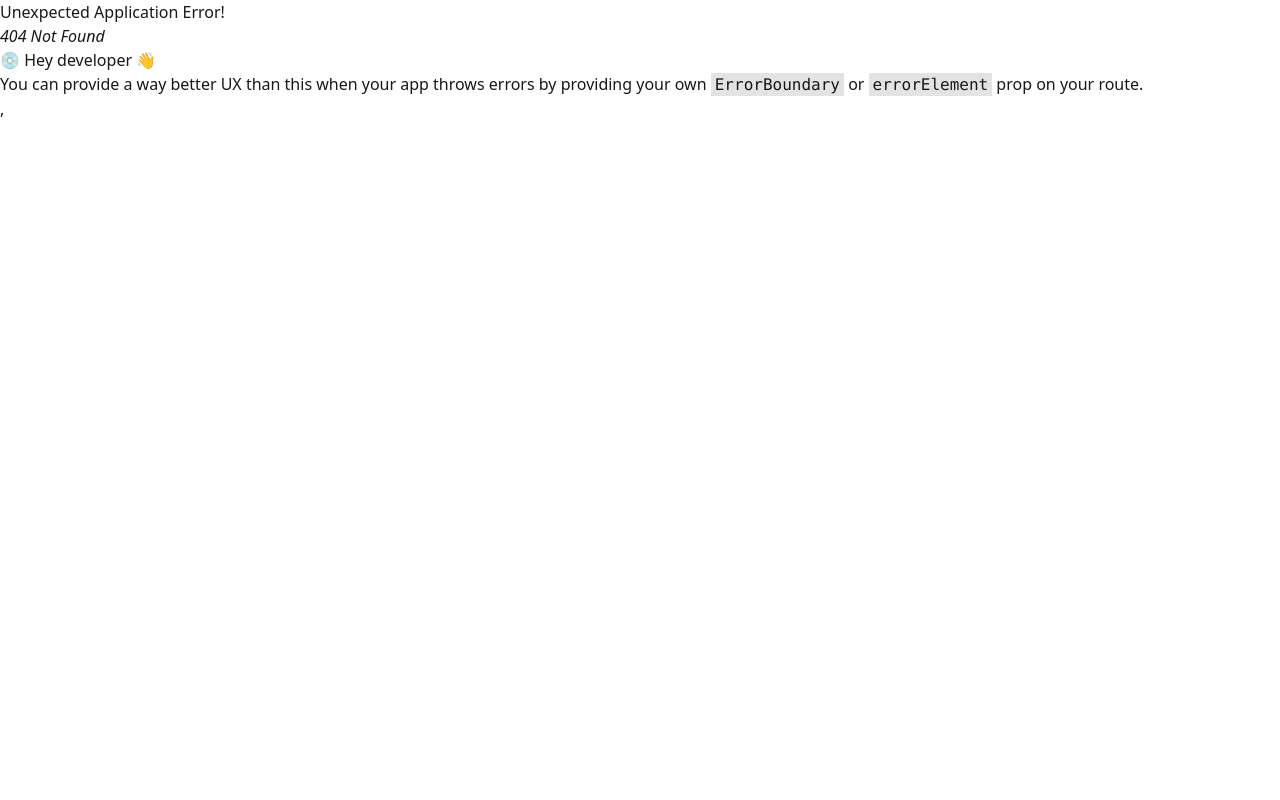
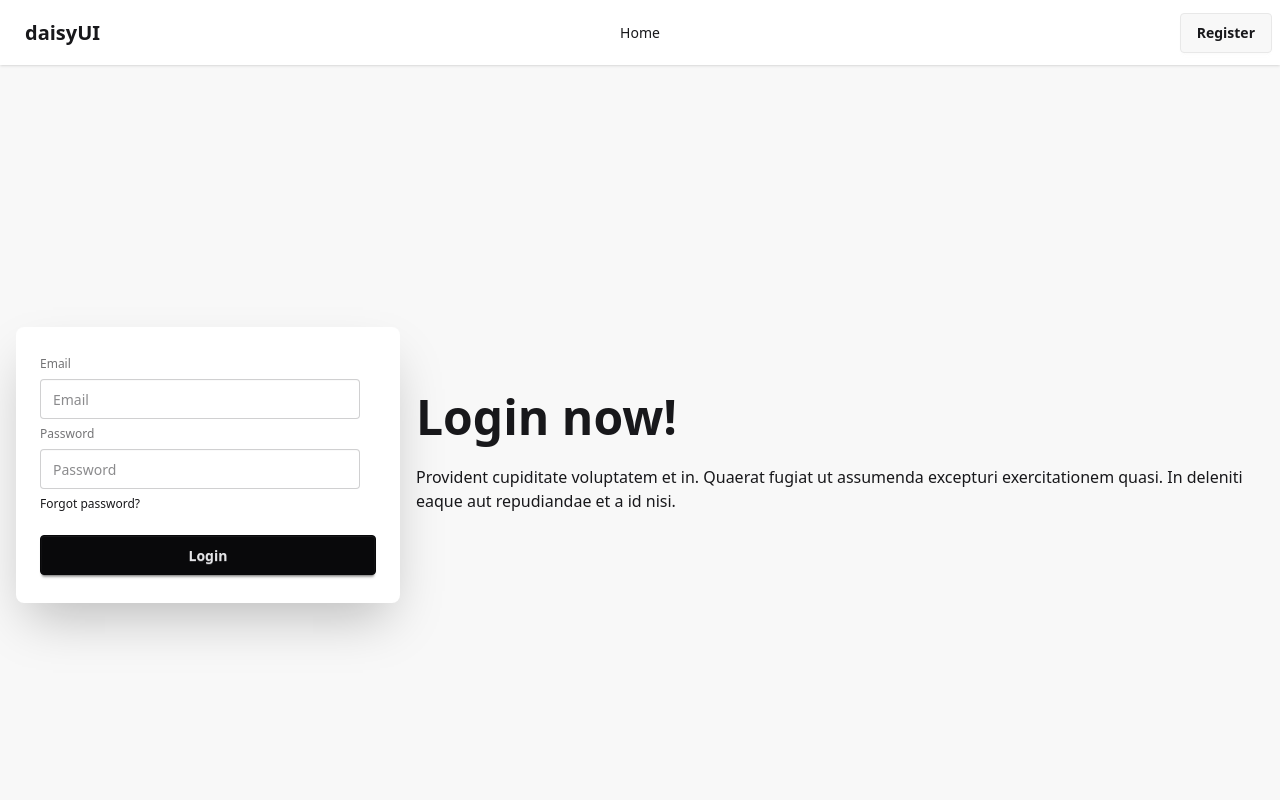
Before and after one commit to mmiskatul/Job-portal-client, a React (Vite) app: page /register in a window 1280 px wide. Before the commit this address had no page. Shown: the top 800 px of the page. Built offline with nearby package versions, Linux system fonts and the light colour scheme.

Commit message:
add the register page

```diff
--- a/src/Router/router.jsx
+++ b/src/Router/router.jsx
@@ -1,6 +1,7 @@
 import { createBrowserRouter } from "react-router";
-import RootLayout from "../layouts/RootLayout";
 import Home from "../pages/Home/Home";
+import Register from "../pages/Register/Register";
+import RootLayout from "../layout/RootLayout";
 
 const router = createBrowserRouter([
   {
@@ -10,6 +11,9 @@
         {
             index:true,
             Component:Home
+        },{
+            path: '/register',
+            Component: Register
         }
     ]
   },
--- /dev/null
+++ b/src/pages/Register/Register.jsx
@@ -0,0 +1,34 @@
+import React from "react";
+
+const Register = () => {
+  return (
+    <div className="hero bg-base-200 min-h-screen">
+      <div className="hero-content flex-col lg:flex-row-reverse">
+        <div className="text-center lg:text-left">
+          <h1 className="text-5xl font-bold">Login now!</h1>
+          <p className="py-6">
+            Provident cupiditate voluptatem et in. Quaerat fugiat ut assumenda
+            excepturi exercitationem quasi. In deleniti eaque aut repudiandae et
+            a id nisi.
+          </p>
+        </div>
+        <div className="card bg-base-100 w-full max-w-sm shrink-0 shadow-2xl">
+          <div className="card-body">
+            <fieldset className="fieldset">
+              <label className="label">Email</label>
+              <input type="email" className="input" placeholder="Email" />
+              <label className="label">Password</label>
+              <input type="password" className="input" placeholder="Password" />
+              <div>
+                <a className="link link-hover">Forgot password?</a>
+              </div>
+              <button className="btn btn-neutral mt-4">Login</button>
+            </fieldset>
+          </div>
+        </div>
+      </div>
+    </div>
+  );
+};
+
+export default Register;
```
Also changed, not shown: src/layout/RootLayout.jsx (renamed from src/layouts/RootLayout.jsx).
